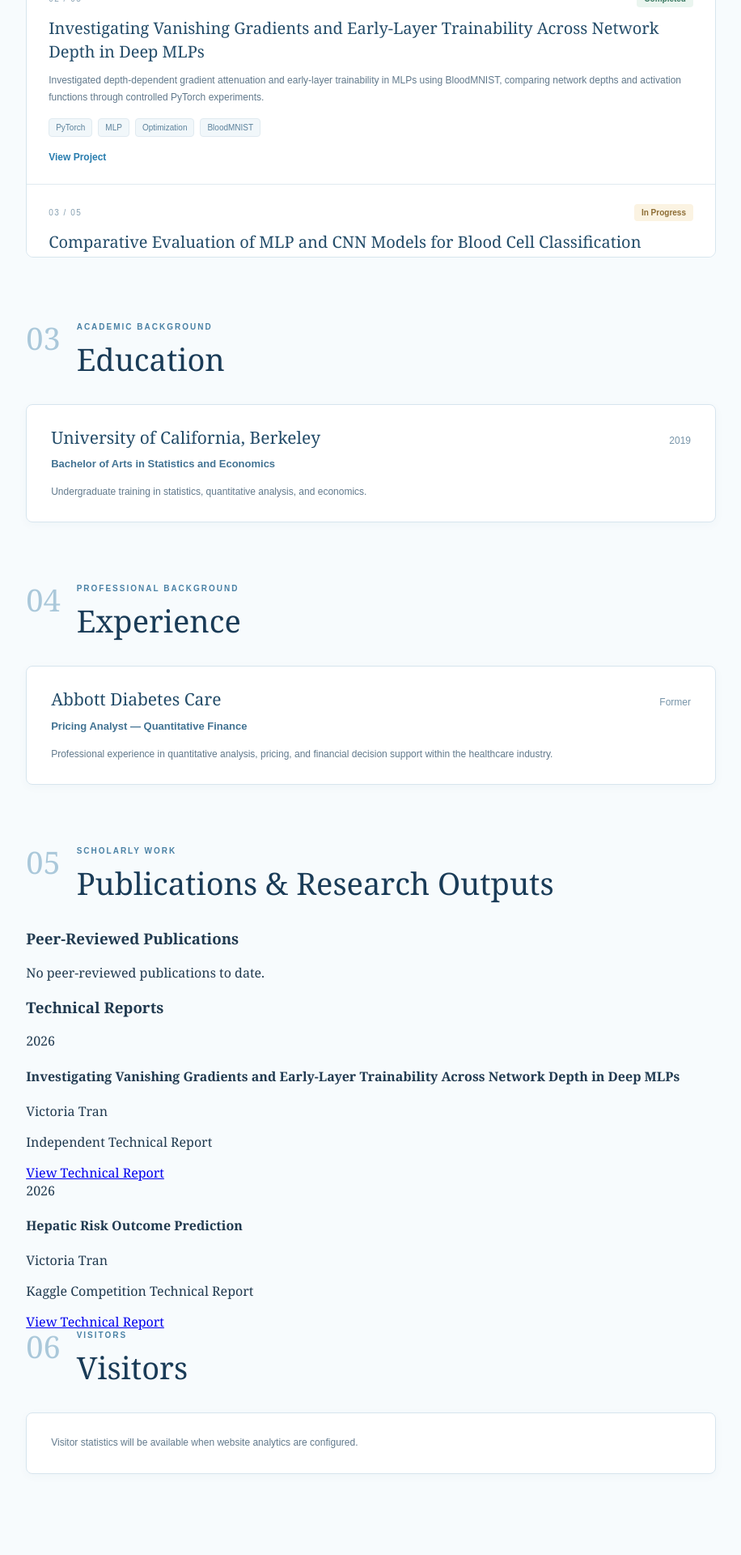
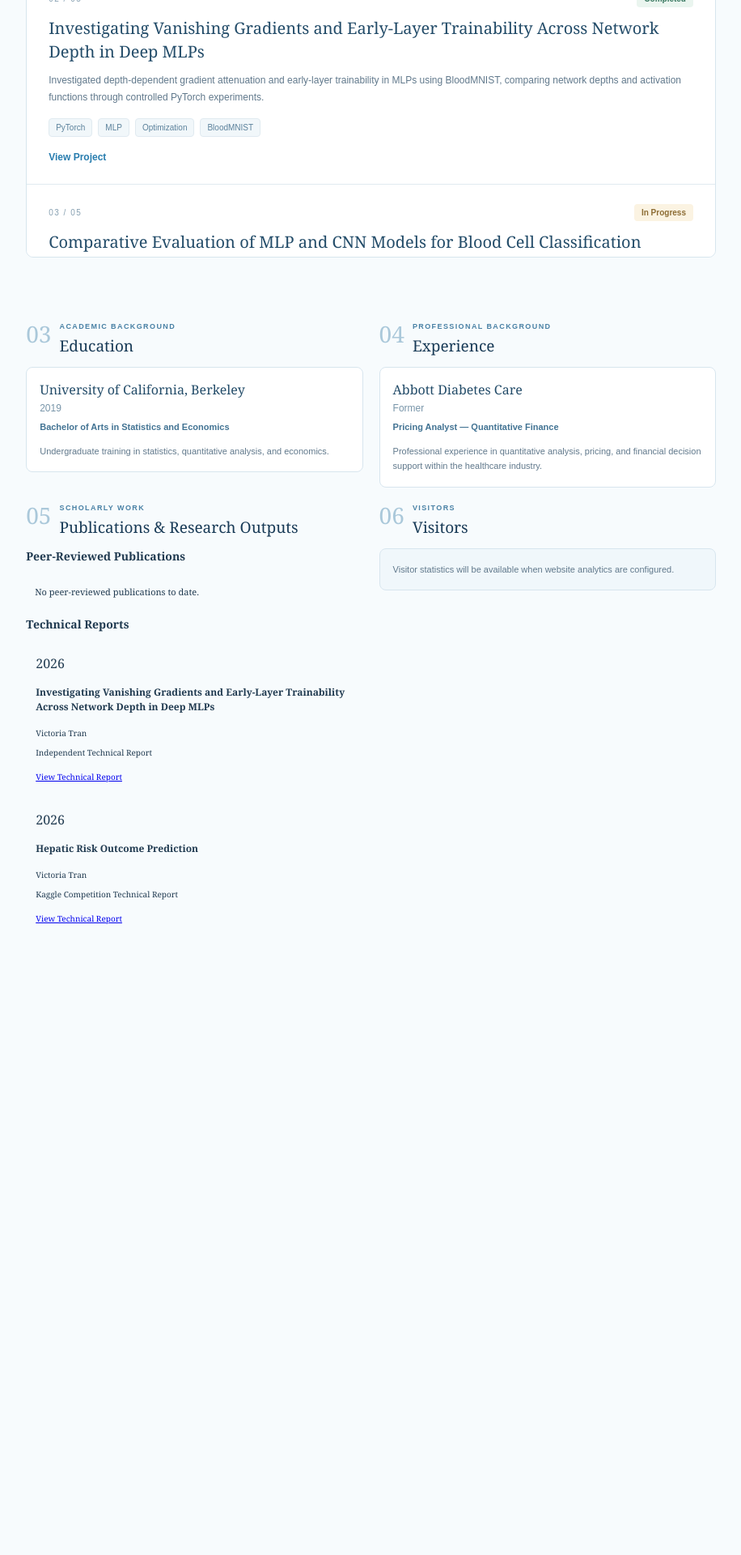
Before and after one commit to uyentran9/uyentran-ai-blog, a Jekyll site: the page built from profile-preview.md, in a window 1280 px wide. Shown: the part 1711-3631 px from the top of the page at 81% size, without its empty margins (335-1251 px from the left). Built offline with Jekyll 4.4.1, drawn with Linux system fonts in a browser that asks for light colours; after the commit the page ends 3040 px from its top, so only the background shows below that.

Commit message:
Add styles for academic bottom grid layout
Style four-column academic homepage summary

```diff
--- a/assets/css/academic-home.css
+++ b/assets/css/academic-home.css
@@ -760,3 +760,121 @@ body {
     font-size: 19px;
   }
 }
+
+
+/* =========================================
+   Sections 03–06 — Academic Bottom Grid
+   ========================================= */
+
+/* Four-column academic summary */
+.academic-bottom-grid {
+  display: grid;
+  grid-template-columns: repeat(4, minmax(0, 1fr));
+  gap: 20px;
+  align-items: start;
+  margin: 38px 0 60px;
+}
+
+/* Reset section spacing inside the grid */
+.academic-bottom-grid > section {
+  min-width: 0;
+  margin: 0;
+}
+
+/* Compact section headings */
+.academic-bottom-grid .section-heading {
+  gap: 10px;
+  margin-bottom: 14px;
+}
+
+.academic-bottom-grid .section-number {
+  font-size: 28px;
+}
+
+.academic-bottom-grid .section-label {
+  font-size: 9px;
+  letter-spacing: 1.4px;
+}
+
+.academic-bottom-grid .section-heading h2 {
+  font-size: 19px;
+  line-height: 1.25;
+}
+
+/* Compact education and experience cards */
+.academic-bottom-grid .academic-entry {
+  padding: 16px;
+  box-shadow: none;
+}
+
+.academic-bottom-grid .entry-header {
+  flex-direction: column;
+  align-items: flex-start;
+  gap: 4px;
+}
+
+.academic-bottom-grid .entry-header h3 {
+  font-size: 16px;
+}
+
+.academic-bottom-grid .entry-subtitle {
+  font-size: 11px;
+  line-height: 1.5;
+}
+
+.academic-bottom-grid .entry-description {
+  font-size: 11px;
+  line-height: 1.65;
+}
+
+/* Compact publications */
+.academic-bottom-grid .publication-group {
+  margin-bottom: 14px;
+}
+
+.academic-bottom-grid .publication-group h3 {
+  margin: 0 0 9px;
+  padding-bottom: 7px;
+  font-size: 14px;
+}
+
+.academic-bottom-grid .publication-empty {
+  padding: 9px 11px;
+  font-size: 11px;
+}
+
+.academic-bottom-grid .publication-item {
+  padding: 12px;
+  margin-bottom: 9px;
+}
+
+.academic-bottom-grid .publication-item h4 {
+  font-size: 12px;
+  line-height: 1.5;
+}
+
+.academic-bottom-grid .publication-authors,
+.academic-bottom-grid .publication-type,
+.academic-bottom-grid .publication-item a {
+  font-size: 10px;
+}
+
+/* Visitors placeholder */
+.academic-bottom-grid .visitors-section .academic-entry {
+  background: #f0f7fb;
+}
+
+/* Medium screens: two columns */
+@media (max-width: 1300px) {
+  .academic-bottom-grid {
+    grid-template-columns: repeat(2, minmax(0, 1fr));
+  }
+}
+
+/* Small screens: one column */
+@media (max-width: 700px) {
+  .academic-bottom-grid {
+    grid-template-columns: 1fr;
+    gap: 25px;
+  }
+}
```
